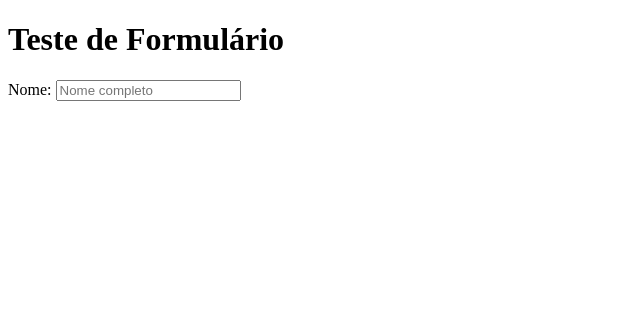
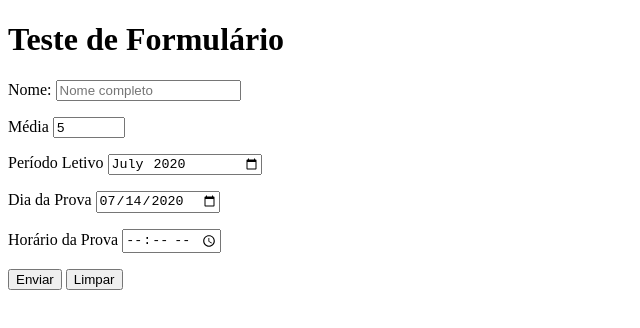
Before and after one commit to cintiamjcosta/html-css, a plain HTML site: page exercicios/ex025/form003.html in a window 1280 px wide. Shown: the whole page, without its empty margins (0-640 px from the left). Drawn offline with Linux system fonts and the light colour scheme.

Commit message:
exercício 3 de formulário

```diff
--- a/exercicios/ex025/form003.html
+++ b/exercicios/ex025/form003.html
@@ -10,7 +10,27 @@
     <form action="cadastro.php" method="get" autocomplete="on">
         <p>
             <label for="inome">Nome:</label>
-            <input type="text" name="nome" id="inome" required maxlength="30" placeholder="Nome completo" autocomplete="name">
+            <input type="text" name="nome" id="inome" required maxlength="30" placeholder="Nome completo" autocomplete="name" required>
+        </p>
+        <p>
+            <label for="imedia">Média</label>
+            <input type="number" name="media" id="imedia" min="0" max="10" placeholder="0 a 10" step="0.1" value="5" required>
+        </p>
+        <p>
+            <label for="imes">Período Letivo</label>
+            <input type="month" name="mes" id="imes" value="2020-07">
+        </p>
+        <p>
+            <label for="idia">Dia da Prova</label>
+            <input type="date" name="dia" id="idia" value="2020-07-14">
+        </p>
+        <p>
+            <label for="ihora">Horário da Prova</label>
+            <input type="time" name="hora" id="ihora">
+        </p>
+        <p>
+            <input type="submit" value="Enviar">
+            <input type="reset" value="Limpar">
         </p>
 
 
```
